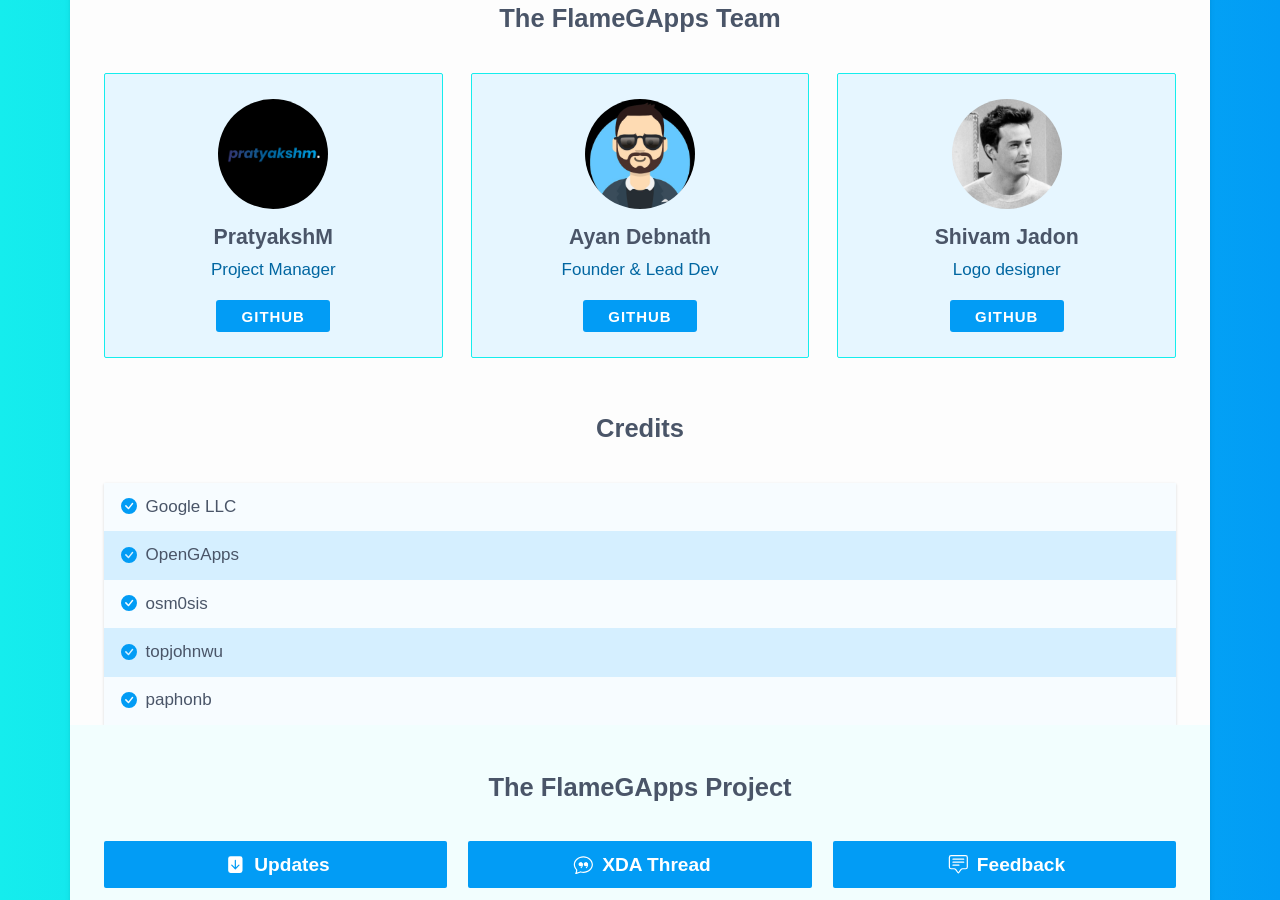
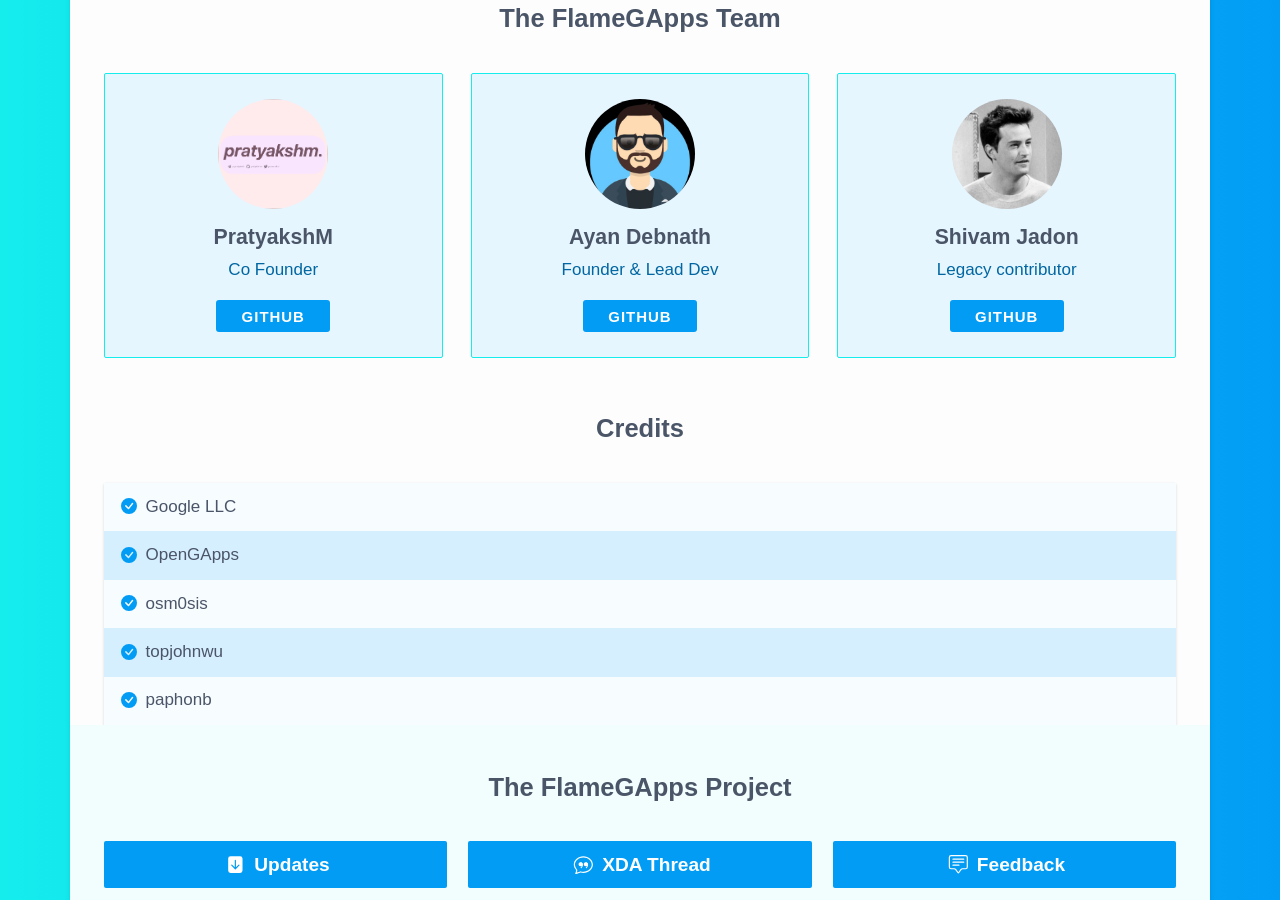
Before and after one commit to flamegapps/flamegapps.github.io, a Jekyll site: the page built from about.html, in a window 1280 px wide and 900 px high, scrolled down 1028 px. Built offline with Jekyll 4.4.1, drawn with Linux system fonts in a browser that asks for light colours; some web fonts are replaced.

Commit message:
change my title and update logo

```diff
--- a/about.html
+++ b/about.html
@@ -35,7 +35,7 @@
                 <img src="{{ "/images/pratyakshm.png" | relative_url }}" alt="PratyakshM"/>
             </div>
             <h4>PratyakshM</h4>
-            <p>Project Manager</p>
+            <p>Co Founder</p>
             <a href="https://github.com/pratyakshm/">GitHub</a>
         </div>
         <div class="member">
@@ -51,7 +51,7 @@
                 <img src="{{ "/images/shivamjadon.jpg" | relative_url }}" alt="Shivam"/>
             </div>
             <h4>Shivam Jadon</h4>
-            <p>Logo designer</p>
+            <p>Legacy contributor</p>
             <a href="https://github.com/shivamjadon/">GitHub</a>
         </div>
 
```
Also changed, not shown: images/pratyakshm.png.
